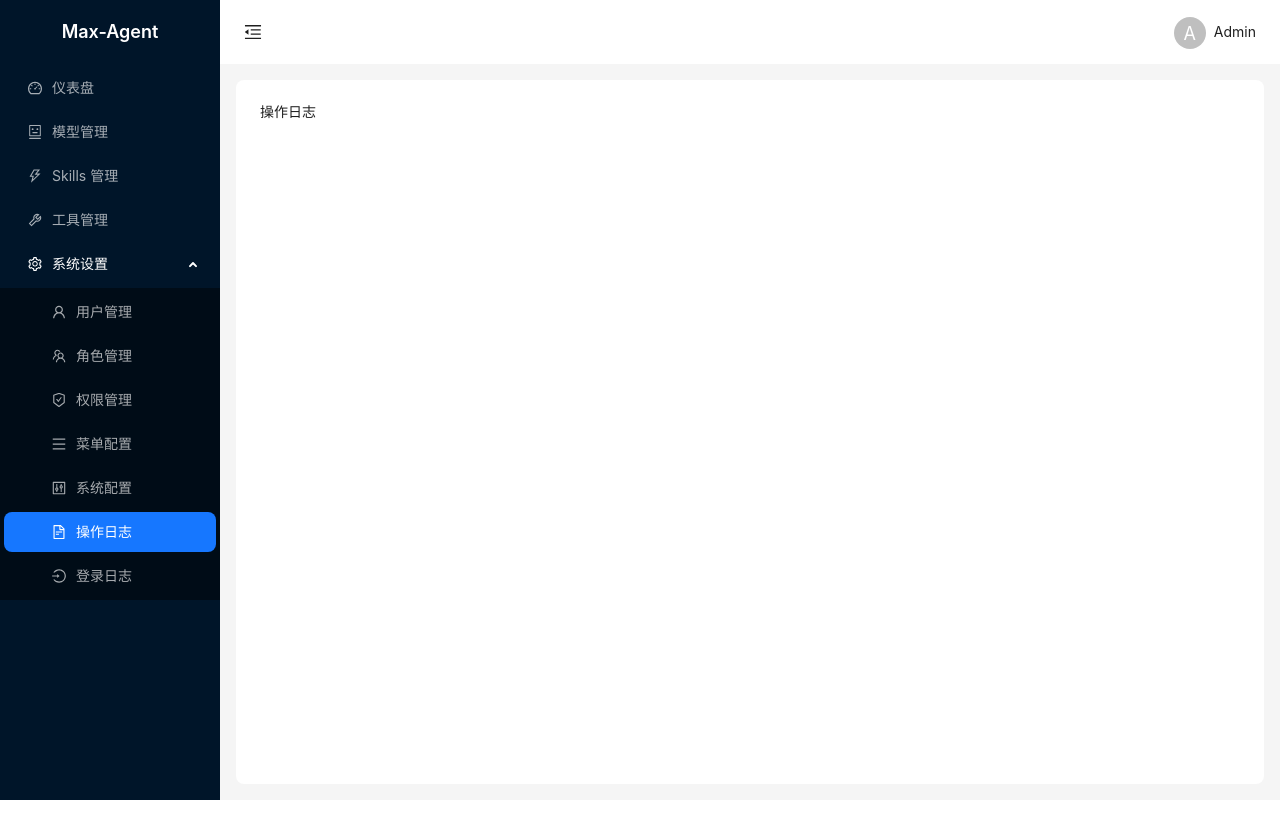
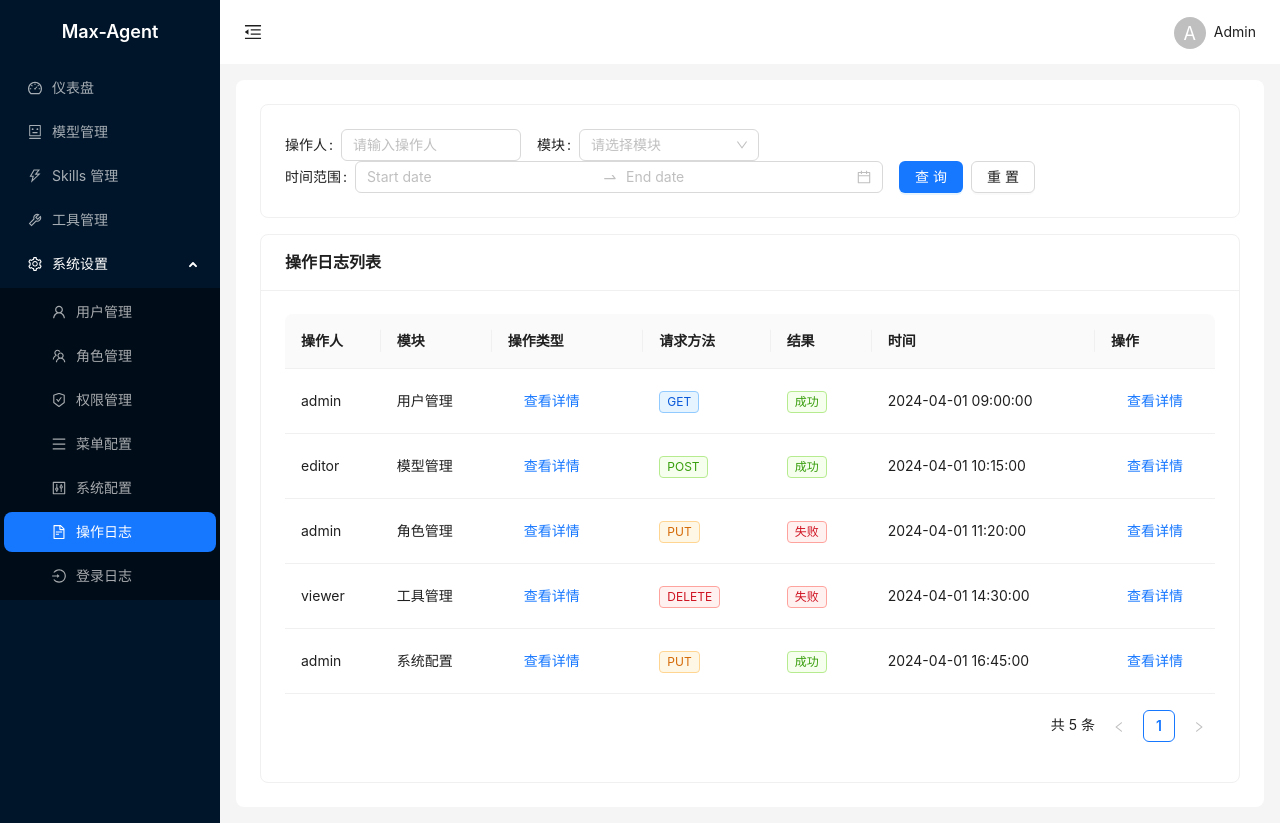
Before and after one commit to AngLi1997/max-agent, a Vue app in the folder frontend/: page /setting/operation-log in a window 1280 px wide. Before the commit the page ends 800 px from the top, so only its background shows below. Built offline with nearby package versions, Linux system fonts and the light colour scheme; sample sign-in values are in the browser's storage.

Commit message:
feat: 实现操作日志页面

```diff
--- /dev/null
+++ b/frontend/src/api/log.ts
@@ -0,0 +1,86 @@
+export interface OperationLogItem {
+  id: number
+  operator: string
+  module: string
+  action: string
+  method: 'GET' | 'POST' | 'PUT' | 'DELETE'
+  result: '成功' | '失败'
+  time: string
+  detail: string
+}
+
+export interface LoginLogItem {
+  id: number
+  username: string
+  ip: string
+  location: string
+  device: string
+  result: '成功' | '失败'
+  time: string
+}
+
+export interface OperationLogParams {
+  operator?: string
+  module?: string
+  startTime?: string
+  endTime?: string
+}
+
+export interface LoginLogParams {
+  username?: string
+  result?: string
+  startTime?: string
+  endTime?: string
+}
+
+const operationLogMockData: OperationLogItem[] = [
+  { id: 1, operator: 'admin', module: '用户管理', action: '查询用户列表', method: 'GET', result: '成功', time: '2024-04-01 09:00:00', detail: '分页查询用户列表，页码:1，大小:10' },
+  { id: 2, operator: 'editor', module: '模型管理', action: '新增模型', method: 'POST', result: '成功', time: '2024-04-01 10:15:00', detail: '新增模型 Claude Opus 4，提供商 Anthropic' },
+  { id: 3, operator: 'admin', module: '角色管理', action: '修改角色', method: 'PUT', result: '失败', time: '2024-04-01 11:20:00', detail: '修改角色 editor 失败，参数校验异常' },
+  { id: 4, operator: 'viewer', module: '工具管理', action: '删除工具', method: 'DELETE', result: '失败', time: '2024-04-01 14:30:00', detail: '删除工具失败，权限不足' },
+  { id: 5, operator: 'admin', module: '系统配置', action: '更新配置', method: 'PUT', result: '成功', time: '2024-04-01 16:45:00', detail: '更新 upload.maxSize 为 20MB' },
+]
+
+const loginLogMockData: LoginLogItem[] = [
+  { id: 1, username: 'admin', ip: '192.168.1.10', location: '北京', device: 'Chrome 123 / macOS', result: '成功', time: '2024-04-01 08:30:00' },
+  { id: 2, username: 'editor', ip: '192.168.1.23', location: '上海', device: 'Edge 122 / Windows 11', result: '成功', time: '2024-04-01 09:12:00' },
+  { id: 3, username: 'viewer', ip: '10.0.0.45', location: '广州', device: 'Safari 17 / iOS', result: '失败', time: '2024-04-01 10:05:00' },
+  { id: 4, username: 'admin', ip: '172.16.0.8', location: '深圳', device: 'Firefox 124 / Ubuntu', result: '成功', time: '2024-04-01 13:40:00' },
+  { id: 5, username: 'guest', ip: '203.0.113.77', location: '杭州', device: 'Chrome 123 / Android', result: '失败', time: '2024-04-01 18:22:00' },
+]
+
+export function getOperationLogApi(params: OperationLogParams): Promise<{ list: OperationLogItem[]; total: number }> {
+  return new Promise((resolve) => {
+    setTimeout(() => {
+      let list = [...operationLogMockData]
+      if (params.operator) {
+        list = list.filter((item) => item.operator.includes(params.operator!))
+      }
+      if (params.module) {
+        list = list.filter((item) => item.module === params.module)
+      }
+      if (params.startTime && params.endTime) {
+        list = list.filter((item) => item.time >= params.startTime! && item.time <= params.endTime!)
+      }
+      resolve({ list, total: list.length })
+    }, 300)
+  })
+}
+
+export function getLoginLogApi(params: LoginLogParams): Promise<{ list: LoginLogItem[]; total: number }> {
+  return new Promise((resolve) => {
+    setTimeout(() => {
+      let list = [...loginLogMockData]
+      if (params.username) {
+        list = list.filter((item) => item.username.includes(params.username!))
+      }
+      if (params.result) {
+        list = list.filter((item) => item.result === params.result)
+      }
+      if (params.startTime && params.endTime) {
+        list = list.filter((item) => item.time >= params.startTime! && item.time <= params.endTime!)
+      }
+      resolve({ list, total: list.length })
+    }, 300)
+  })
+}
--- a/frontend/src/views/setting/operation-log/index.vue
+++ b/frontend/src/views/setting/operation-log/index.vue
@@ -1,3 +1,133 @@
 <template>
-  <div>{{ $route.meta.title }}</div>
+  <div>
+    <a-card style="margin-bottom: 16px">
+      <a-form layout="inline" :model="searchForm">
+        <a-form-item label="操作人">
+          <a-input v-model:value="searchForm.operator" placeholder="请输入操作人" allow-clear style="width: 180px" />
+        </a-form-item>
+        <a-form-item label="模块">
+          <a-select v-model:value="searchForm.module" placeholder="请选择模块" allow-clear style="width: 180px">
+            <a-select-option value="用户管理">用户管理</a-select-option>
+            <a-select-option value="模型管理">模型管理</a-select-option>
+            <a-select-option value="角色管理">角色管理</a-select-option>
+            <a-select-option value="工具管理">工具管理</a-select-option>
+            <a-select-option value="系统配置">系统配置</a-select-option>
+          </a-select>
+        </a-form-item>
+        <a-form-item label="时间范围">
+          <a-range-picker v-model:value="searchForm.timeRange" show-time />
+        </a-form-item>
+        <a-form-item>
+          <a-button type="primary" @click="fetchData">查询</a-button>
+          <a-button style="margin-left: 8px" @click="handleReset">重置</a-button>
+        </a-form-item>
+      </a-form>
+    </a-card>
+
+    <a-card title="操作日志列表">
+      <a-table
+        :columns="columns"
+        :data-source="dataSource"
+        :loading="loading"
+        :pagination="{ total, pageSize: 10, showTotal: (t: number) => `共 ${t} 条` }"
+        row-key="id"
+      >
+        <template #bodyCell="{ column, record }">
+          <template v-if="column.key === 'method'">
+            <a-tag :color="methodColorMap[record.method]">{{ record.method }}</a-tag>
+          </template>
+          <template v-if="column.key === 'result'">
+            <a-tag :color="record.result === '成功' ? 'green' : 'red'">{{ record.result }}</a-tag>
+          </template>
+          <template v-if="column.key === 'action'">
+            <a-button type="link" @click="handleViewDetail(record)">查看详情</a-button>
+          </template>
+        </template>
+      </a-table>
+    </a-card>
+
+    <a-modal
+      title="日志详情"
+      :open="detailModalVisible"
+      :footer="null"
+      @cancel="detailModalVisible = false"
+      width="640"
+    >
+      <a-descriptions bordered :column="1" size="small">
+        <a-descriptions-item label="操作人">{{ currentDetail?.operator }}</a-descriptions-item>
+        <a-descriptions-item label="模块">{{ currentDetail?.module }}</a-descriptions-item>
+        <a-descriptions-item label="操作类型">{{ currentDetail?.action }}</a-descriptions-item>
+        <a-descriptions-item label="请求方法">{{ currentDetail?.method }}</a-descriptions-item>
+        <a-descriptions-item label="结果">{{ currentDetail?.result }}</a-descriptions-item>
+        <a-descriptions-item label="时间">{{ currentDetail?.time }}</a-descriptions-item>
+        <a-descriptions-item label="详情">{{ currentDetail?.detail }}</a-descriptions-item>
+      </a-descriptions>
+    </a-modal>
+  </div>
 </template>
+
+<script setup lang="ts">
+import { ref, reactive, onMounted } from 'vue'
+import dayjs, { Dayjs } from 'dayjs'
+import { getOperationLogApi, type OperationLogItem } from '../../../api/log'
+
+const columns = [
+  { title: '操作人', dataIndex: 'operator', key: 'operator' },
+  { title: '模块', dataIndex: 'module', key: 'module' },
+  { title: '操作类型', dataIndex: 'action', key: 'action' },
+  { title: '请求方法', dataIndex: 'method', key: 'method' },
+  { title: '结果', dataIndex: 'result', key: 'result' },
+  { title: '时间', dataIndex: 'time', key: 'time' },
+  { title: '操作', key: 'action', width: 100 },
+]
+
+const methodColorMap: Record<string, string> = {
+  GET: 'blue',
+  POST: 'green',
+  PUT: 'orange',
+  DELETE: 'red',
+}
+
+const loading = ref(false)
+const dataSource = ref<OperationLogItem[]>([])
+const total = ref(0)
+const detailModalVisible = ref(false)
+const currentDetail = ref<OperationLogItem | null>(null)
+
+const searchForm = reactive({
+  operator: '',
+  module: undefined as string | undefined,
+  timeRange: [] as Dayjs[],
+})
+
+async function fetchData() {
+  loading.value = true
+  try {
+    const [start, end] = searchForm.timeRange || []
+    const res = await getOperationLogApi({
+      operator: searchForm.operator,
+      module: searchForm.module,
+      startTime: start ? dayjs(start).format('YYYY-MM-DD HH:mm:ss') : undefined,
+      endTime: end ? dayjs(end).format('YYYY-MM-DD HH:mm:ss') : undefined,
+    })
+    dataSource.value = res.list
+    total.value = res.total
+  } finally {
+    loading.value = false
+  }
+}
+
+function handleReset() {
+  searchForm.operator = ''
+  searchForm.module = undefined
+  searchForm.timeRange = []
+  fetchData()
+}
+
+function handleViewDetail(record: OperationLogItem) {
+  currentDetail.value = record
+  detailModalVisible.value = true
+}
+
+onMounted(fetchData)
+</script>
```
